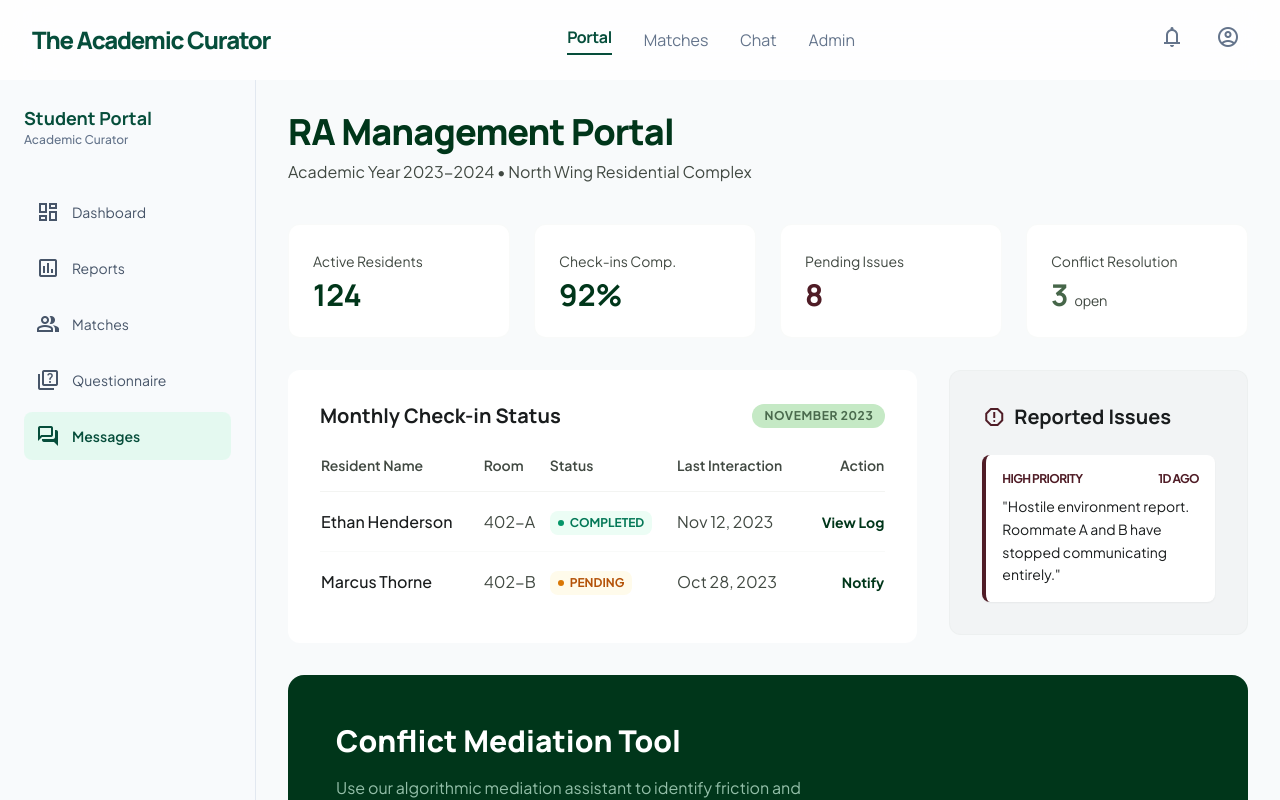
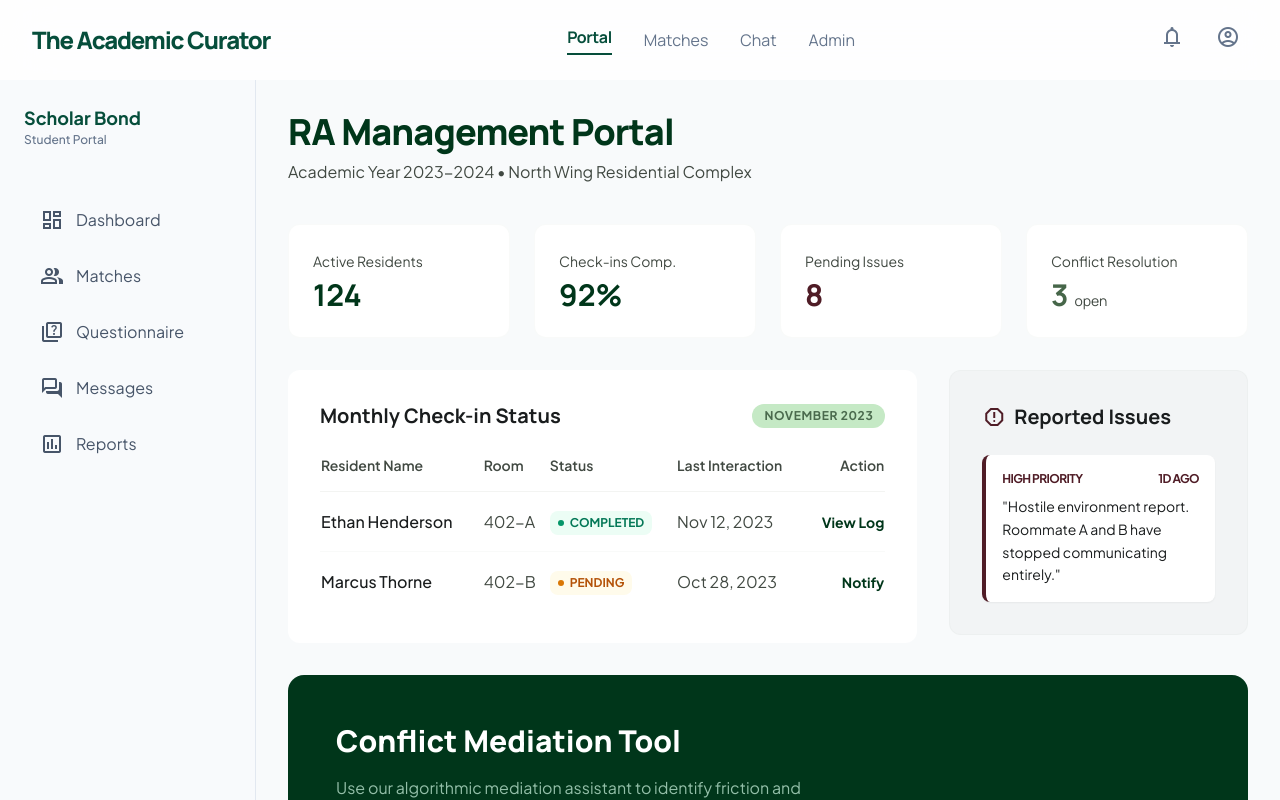
Before and after one commit to Prosperi12/software-application, a website: page public/portal.html in a window 1280 px wide. Drawn offline with nearby package versions, Linux system fonts and the light colour scheme.

Commit message:
Refactor sidebar layout and update navigation links

```diff
--- a/public/portal.html
+++ b/public/portal.html
@@ -109,38 +109,33 @@
 </header>
 
 <div class="flex pt-20 h-screen overflow-hidden">
-    <aside class="hidden lg:flex flex-col p-6 gap-4 h-screen w-64 border-r border-slate-200 dark:border-slate-800 bg-slate-50 dark:bg-slate-950">
-        <div class="mb-6">
-            <h2 class="text-lg font-bold text-emerald-900 dark:text-emerald-500 font-headline">Student Portal</h2>
-            <p class="text-xs text-slate-500 font-medium">Academic Curator</p>
+    <aside class="h-screen w-64 bg-slate-50 border-r border-slate-200 flex flex-col p-6 gap-4 sticky top-0">
+    <div class="mb-8">
+        <h1 class="text-lg font-bold text-emerald-900">Scholar Bond</h1>
+        <p class="text-xs text-slate-500 font-medium">Student Portal</p>
     </div>
-        <nav class="flex flex-col gap-2">
-            <a class="flex items-center gap-3 p-3 text-slate-600 hover:translate-x-1 transition-transform duration-200 rounded-lg" href="/dashboard">
-                <span class="material-symbols-outlined" data-icon="dashboard">dashboard</span>
-                <span class="font-['Plus_Jakarta_Sans'] text-sm">Dashboard</span>
+    <nav class="flex flex-col gap-2 flex-grow">
+        <a class="flex items-center gap-3 px-4 py-3 text-slate-600 hover:bg-slate-200/50 hover:translate-x-1 transition-all rounded-lg" href="/dashboard">
+            <span class="material-symbols-outlined">dashboard</span>
+            <span>Dashboard</span>
         </a>
-            <a class="flex items-center gap-3 p-3 text-slate-600 hover:translate-x-1 transition-transform duration-200 rounded-lg" href="/report">
-                <span class="material-symbols-outlined" data-icon="assessment">assessment</span>
-                <span class="font-['Plus_Jakarta_Sans'] text-sm">Reports</span>
+        <a class="flex items-center gap-3 px-4 py-3 text-slate-600 hover:bg-slate-200/50 hover:translate-x-1 transition-all rounded-lg" href="/dashboard">
+            <span class="material-symbols-outlined">group</span>
+            <span>Matches</span>
         </a>
-            <a class="flex items-center gap-3 p-3 text-slate-600 hover:translate-x-1 transition-transform duration-200 rounded-lg" href="/dashboard">
-                <span class="material-symbols-outlined" data-icon="group">group</span>
-                <span class="font-['Plus_Jakarta_Sans'] text-sm">Matches</span>
+        <a class="flex items-center gap-3 px-4 py-3 text-slate-600 hover:bg-slate-200/50 hover:translate-x-1 transition-all rounded-lg" href="/questionnaire">
+            <span class="material-symbols-outlined">quiz</span>
+            <span>Questionnaire</span>
         </a>
-            <a class="flex items-center gap-3 p-3 text-slate-600 hover:translate-x-1 transition-transform duration-200 rounded-lg" href="/questionnaire">
-                <span class="material-symbols-outlined" data-icon="quiz">quiz</span>
-                <span class="font-['Plus_Jakarta_Sans'] text-sm">Questionnaire</span>
+        <a class="flex items-center gap-3 px-4 py-3 text-slate-600 hover:bg-slate-200/50 hover:translate-x-1 transition-all rounded-lg" href="/portal">
+            <span class="material-symbols-outlined">forum</span>
+            <span>Messages</span>
         </a>
-            <a class="flex items-center gap-3 p-3 bg-emerald-100/50 dark:bg-emerald-900/30 text-emerald-900 dark:text-emerald-400 font-semibold rounded-lg" href="/portal">
-                <span class="material-symbols-outlined" data-icon="forum">forum</span>
-                <span class="font-['Plus_Jakarta_Sans'] text-sm">Messages</span>
+        <a class="flex items-center gap-3 px-4 py-3 text-slate-600 hover:bg-slate-200/50 hover:translate-x-1 transition-all rounded-lg" href="/report">
+            <span class="material-symbols-outlined">assessment</span>
+            <span>Reports</span>
         </a>
     </nav>
-        <div class="mt-auto">
-            <button class="w-full py-3 px-4 bg-gradient-to-r from-primary to-primary-container text-on-primary rounded-xl font-semibold shadow-sm hover:opacity-90 transition-opacity">
-                New Match Request
-            </button>
-        </div>
 </aside>
 
     <main class="flex-1 overflow-y-auto p-8 bg-surface">
```
Lines whose indentation alone changed are shown as unchanged.
